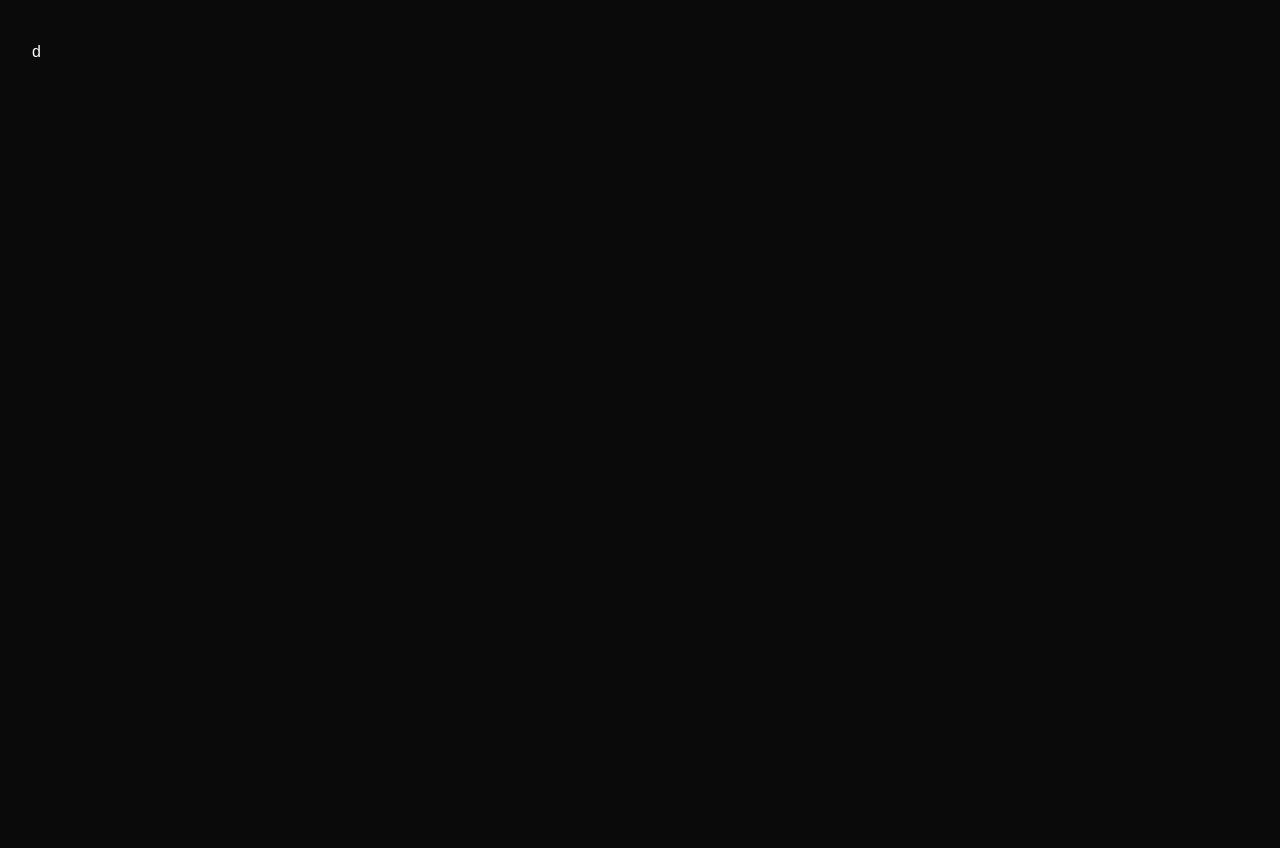
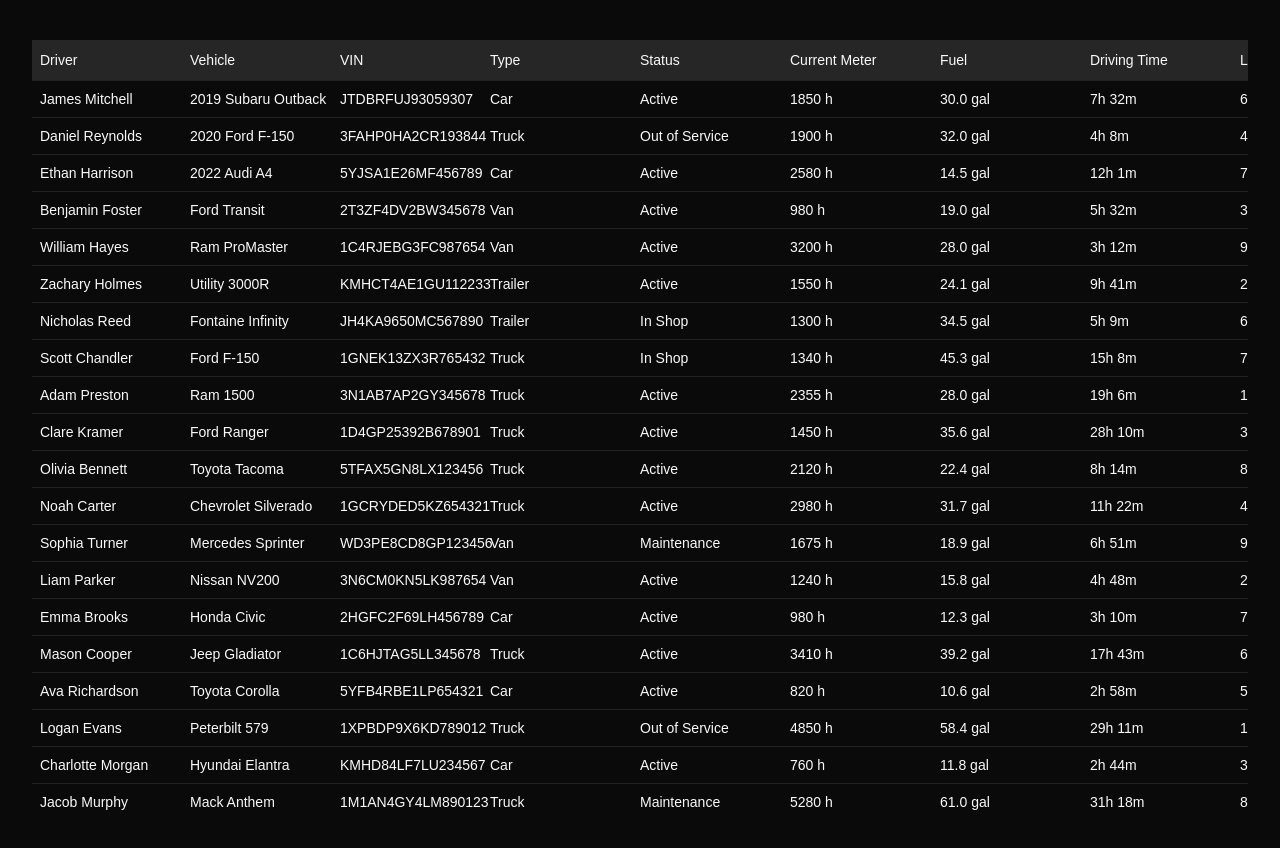
Before and after one commit to jsdev-robin/munza-x-data-grid, a React (Vite) app: page / in a window 1280 px wide. Shown: the top 848 px of the page. Before the commit the page ends 800 px from the top, so only its background shows below. Built offline with nearby package versions, Linux system fonts and the light colour scheme.

Commit message:
feat: implement TMain component for rendering table with headers and rows

```diff
--- a/src/package/contexts/GridContext.tsx
+++ b/src/package/contexts/GridContext.tsx
@@ -45,10 +45,10 @@
   );
 };
 
-export function useGrid<T = unknown>() {
-  const context = useContext(GridContext) as
-    | GridContextProviderProps<T>
-    | undefined;
+export function useGrid() {
+  const context = useContext(
+    GridContext as React.Context<GridContextProps<unknown> | null>,
+  );
 
   if (!context) {
     throw new Error('useGrid must be used within a GridContextProvider');
--- a/src/package/grid/index.tsx
+++ b/src/package/grid/index.tsx
@@ -1,12 +1,13 @@
 'use client';
 
 import { GridContextProvider } from '../contexts/GridContext';
+import TMain from '../table/TMain';
 import type { GridProps } from '../types';
 
 const Grid = <T,>({ columns, payload }: GridProps<T>) => {
   return (
     <GridContextProvider payload={payload} columns={columns}>
-      d
+      <TMain />
     </GridContextProvider>
   );
 };
--- /dev/null
+++ b/src/package/table/TMain.tsx
@@ -0,0 +1,63 @@
+import {
+  Table,
+  TableBody,
+  TableCell,
+  TableHead,
+  TableHeader,
+  TableRow,
+} from '@/components/ui/table';
+import { flexRender } from '@tanstack/react-table';
+import { useGrid } from '../contexts/GridContext';
+
+const TMain = () => {
+  const { table } = useGrid();
+
+  return (
+    <Table>
+      <TableHeader className="sticky top-0 z-10 bg-muted">
+        {table.getHeaderGroups().map((headerGroup) => (
+          <TableRow key={headerGroup.id}>
+            {headerGroup.headers.map((header) => (
+              <TableHead
+                key={header.id}
+                colSpan={header.colSpan}
+                style={{
+                  width: header.getSize(),
+                  minWidth: header.getSize(),
+                  maxWidth: header.getSize(),
+                }}
+              >
+                {header.isPlaceholder
+                  ? null
+                  : flexRender(
+                      header.column.columnDef.header,
+                      header.getContext(),
+                    )}
+              </TableHead>
+            ))}
+          </TableRow>
+        ))}
+      </TableHeader>
+      <TableBody>
+        {table.getRowModel().rows.map((row) => (
+          <TableRow key={row.id} data-state={row.getIsSelected()}>
+            {row.getVisibleCells().map((cell) => (
+              <TableCell
+                key={cell.id}
+                style={{
+                  width: cell.column.getSize(),
+                  minWidth: cell.column.getSize(),
+                  maxWidth: cell.column.getSize(),
+                }}
+              >
+                {flexRender(cell.column.columnDef.cell, cell.getContext())}
+              </TableCell>
+            ))}
+          </TableRow>
+        ))}
+      </TableBody>
+    </Table>
+  );
+};
+
+export default TMain;
```
